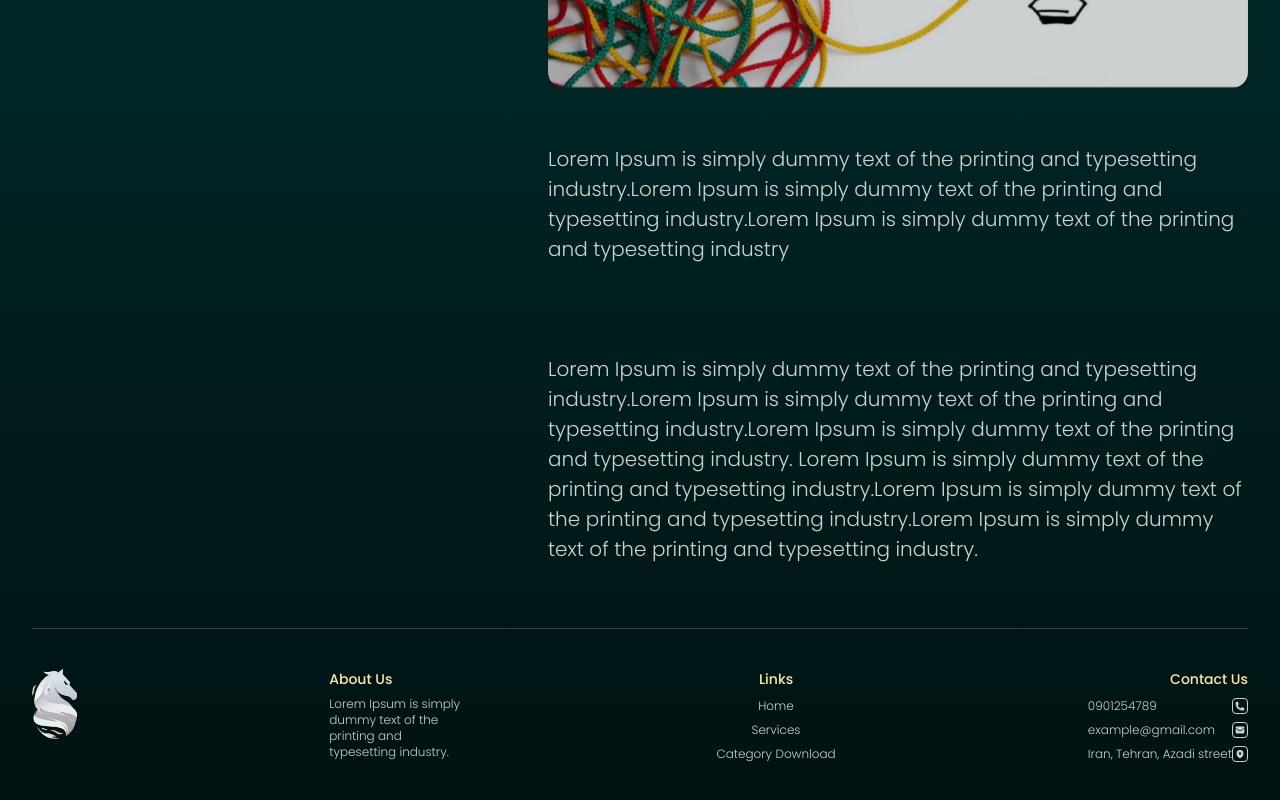
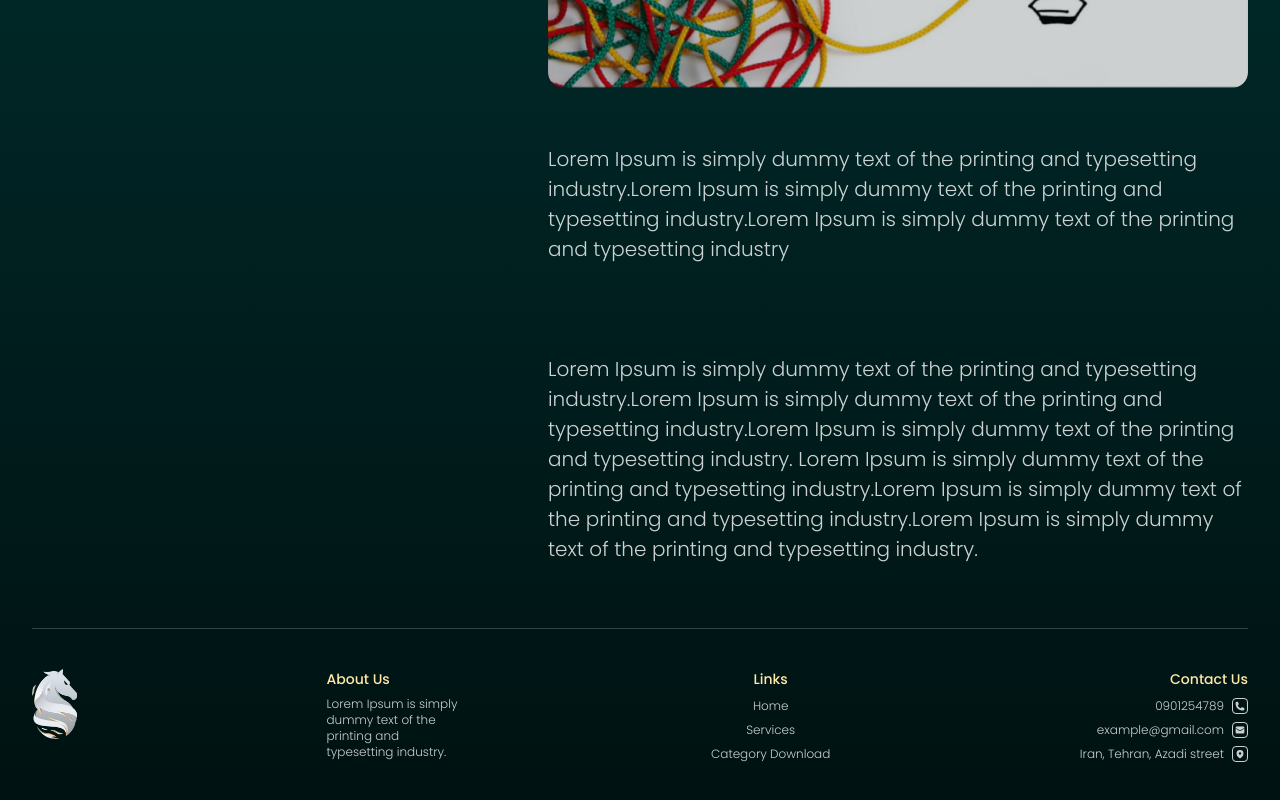
Before and after one commit to alitaghvayi7/hiro, a Next.js app: page /en/aboutus in a window 1280 px wide. Shown: the part 1134-1934 px from the top of the page. Built offline with nearby package versions, Linux system fonts and the light colour scheme.

Commit message:
desktop footer

```diff
--- a/src/devices/desktop/components/common/DesktopFooter.tsx
+++ b/src/devices/desktop/components/common/DesktopFooter.tsx
@@ -41,7 +41,7 @@
             </div>
             <div className={`flex flex-col justify-between h-full gap-2`}>
                 <h5 className={`font-poppins font-[500] text-yellow-100 text-[14px] ltr:text-end rtl:text-start`}>{translate('contact.title')}</h5>
-                <div className={`flex items-center justify-between`}>
+                <div className={`flex items-center justify-end gap-2`}>
                         <span
                             className={`font-poppins font-[300] text-[#FFFFFFCC] text-[12px] leading-4 max-w-[135px] block`}>
                             {translate('contact.phone')}
@@ -52,7 +52,7 @@
                     </div>
                 </div>
 
-                <div className={`flex items-center justify-between`}>
+                <div className={`flex items-center justify-end gap-2`}>
                         <span
                             className={`font-poppins font-[300] text-[#FFFFFFCC] text-[12px] leading-4 block`}>
                             {translate('contact.email')}
@@ -63,7 +63,7 @@
                     </div>
                 </div>
 
-                <div className={`flex items-center justify-between`}>
+                <div className={`flex items-center justify-end gap-2`}>
                         <span
                             className={`font-poppins font-[300] text-[#FFFFFFCC] text-[12px] leading-4 block`}>
                             {translate('contact.address')}
```
